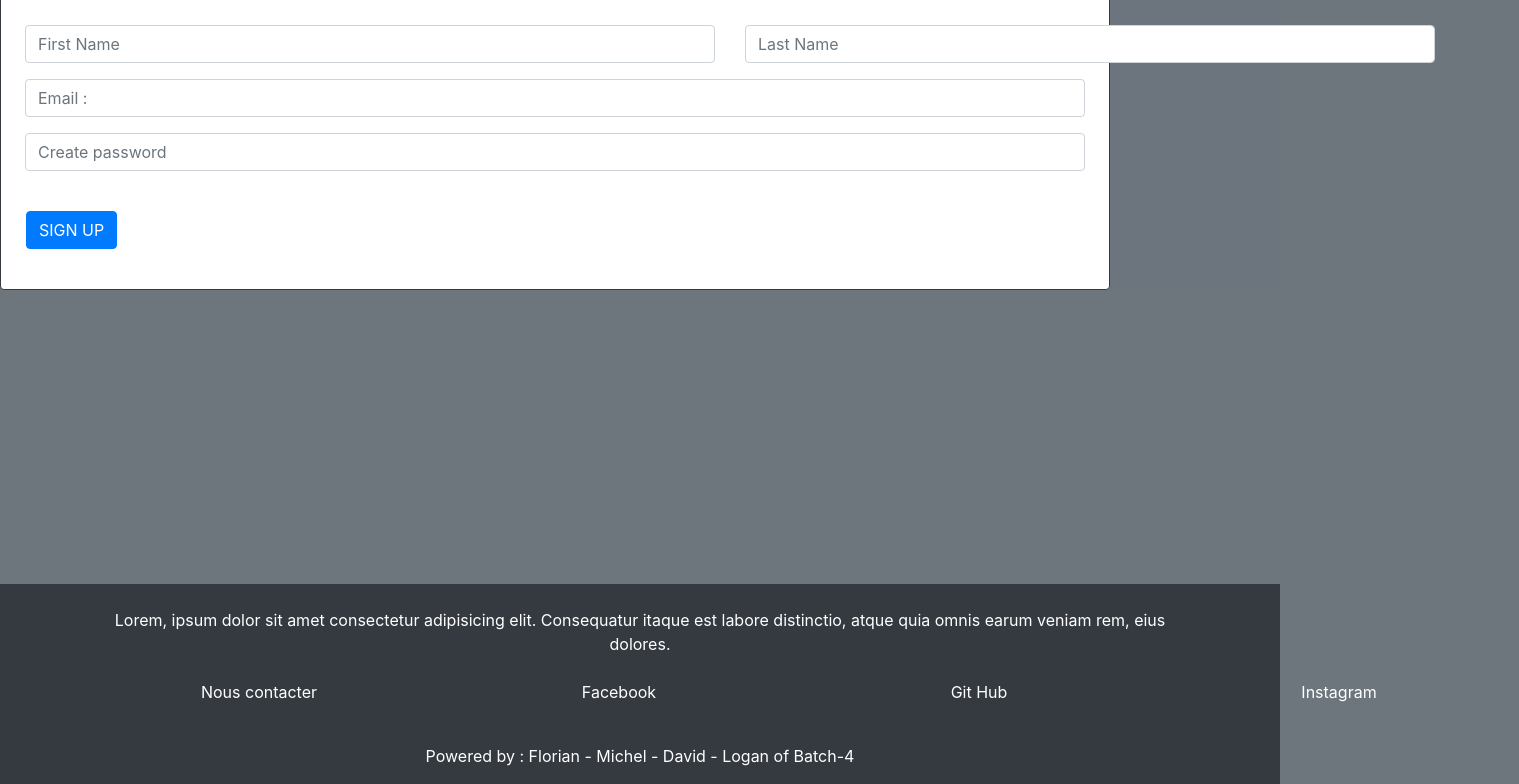
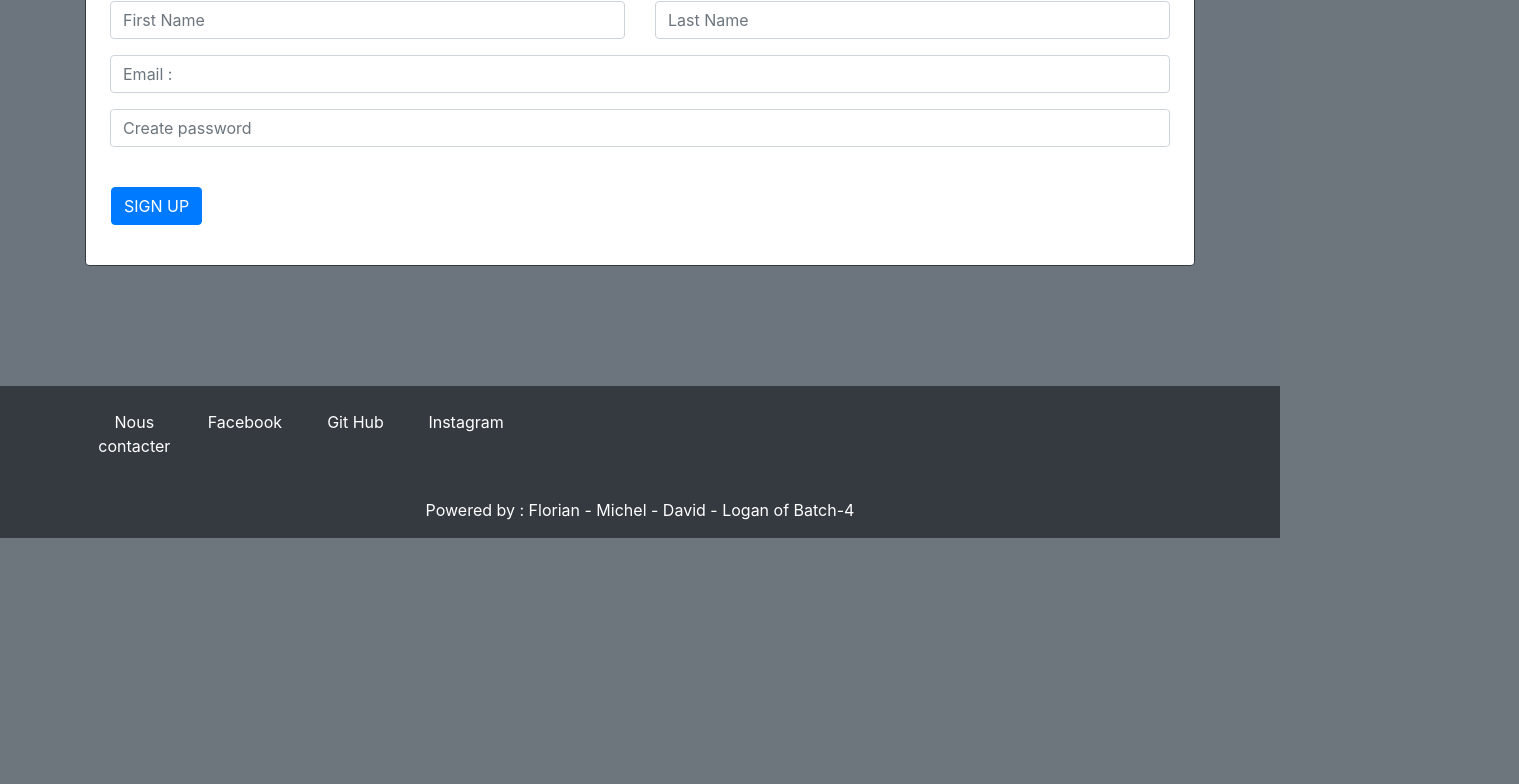
Before and after one commit to michelmyseth/Akijaypraytay, a Next.js app: page /formulaire in a window 1280 px wide. Shown: the part 216-1000 px from the top of the page, 1519 px wide, since content can reach past the window. After the commit the page ends 800 px from the top, so only its background shows below. Built offline with nearby package versions, Linux system fonts and the light colour scheme.

Commit message:
footerv2almostdone

```diff
--- a/components/Footerx.tsx
+++ b/components/Footerx.tsx
@@ -2,22 +2,16 @@ const Footerx: React.FC = () => {
   return (
     <>
       {/* <!-- Footer --> */}
-      <footer className="bg-dark text-center text-white">
+      <footer className="bg-dark text-center text-white ">
         {/* <!-- Grid container --> */}
-        <div className="container p-4">
+        <div className="container justify-content-center">
+          <div className="row p-4">
             {/* <!-- Section: Text -->  */}
-          <section className="mb-4">
-            <p>
-              Lorem, ipsum dolor sit amet consectetur adipisicing elit.
-              Consequatur itaque est labore distinctio, atque quia omnis earum
-              veniam rem, eius dolores.
-            </p>
-          </section>
+
             {/* <!-- Section: Text -->
     <!-- Section: Links --> */}
-          <section className="">
+            <section className="row justify-content-center ">
               {/* <!--Grid row--> */}
-            <div className="row">
               {/* <!--Grid column--> */}
               <div className="col-lg-3 col-md-6 mb-4 mb-md-0">
                 <ul className="list-unstyled mb-0">
@@ -62,7 +56,6 @@ const Footerx: React.FC = () => {
                 </ul>
               </div>
               {/* <!--Grid column--> */}
-            </div>
               {/* <!--Grid row--> */}
             </section>
             {/* <!-- Section: Links --> */}
@@ -72,6 +65,7 @@ const Footerx: React.FC = () => {
           <div className="text-center p-3 bg-dark">
             Powered by : Florian - Michel - David - Logan of Batch-4
           </div>
+        </div>
         {/* <!-- Copyright --> */}
       </footer>
       {/* <!-- Footer --> */}
--- a/components/Layout.tsx
+++ b/components/Layout.tsx
@@ -22,15 +22,21 @@ const Layout: React.FC = ({ children }) => {
         <meta name="description" content="Generated by create next app" />
         <link rel="icon" href="" />
       </Head>
+      <Navbar />
+      <br />
+      <br />
+      <br />
 
-      <div className="row">
-        <Navbar />
+      <div className="h-100">{children}</div>
 
-        <main>{children}</main>
+      <div className="footer position-relative">
+        <br />
+        <br />
+        <br />
+        <br />
+        <br />
+        <Footerx />
       </div>
-      <footer className="footer">
-        <Footerx />
-      </footer>
     </div>
   );
 };
--- a/pages/formulaire.tsx
+++ b/pages/formulaire.tsx
@@ -9,11 +9,6 @@ const CreateUser: React.FC = () => {
   return (
     <>
       <div className="container">
-        <br />
-        <br />
-        <br />
-        <br />
-
         <form
           method="POST"
           action="/api/create_user"
--- a/public/styles/global.css
+++ b/public/styles/global.css
@@ -8,16 +8,7 @@ body {
   background-color: rgb(108, 118, 124);
 }
 
-.container-fluid {
-  height: 100vh;
-}
-.row {
-  width: 90rem;
-}
 .footer {
-  position: absolute;
   bottom: 0;
   width: 100%;
-  padding-top: 50px;
-  height: 50px;
 }
```
Also changed, not shown: pages/index.tsx (+4 -5 lines). Lines whose indentation alone changed are shown as unchanged.
